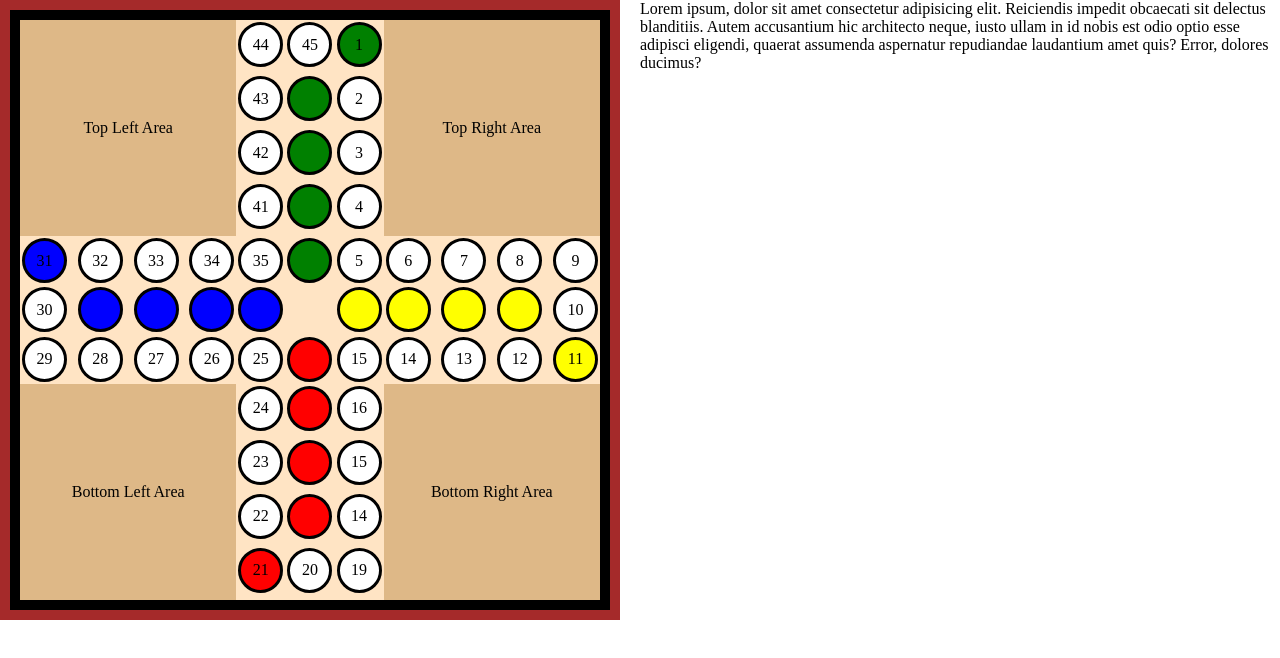
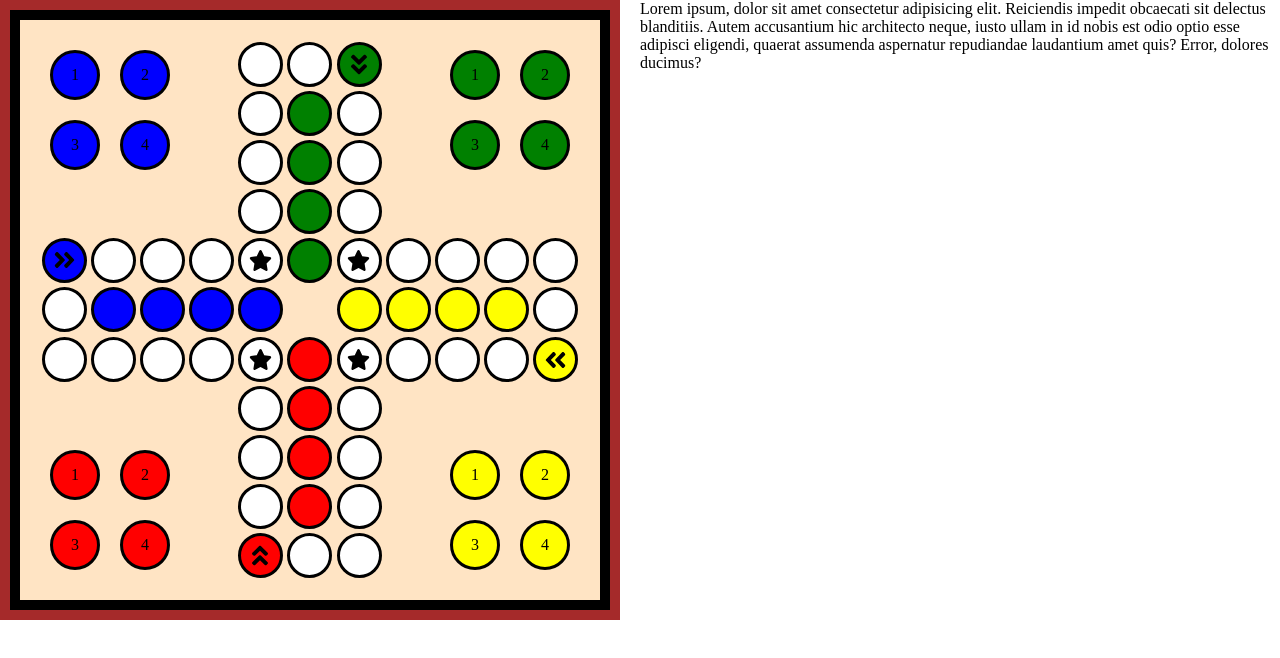
Before and after one commit to abrebion/pachisi, a plain HTML site: page index.html in a window 1280 px wide. Drawn offline with Linux system fonts and the light colour scheme.

Commit message:
New grid system

```diff
--- /dev/null
+++ b/assets/css/styles.css
@@ -0,0 +1,394 @@
+* {
+    margin: 0;
+    padding: 0;
+    box-sizing: border-box;
+}
+
+.main-container {
+    display: flex;
+}
+
+#controls {
+    flex: 1;
+    margin-left: 20px;
+}
+
+#board:after {
+    content: "";
+    position: absolute;
+    z-index: -1;
+    top: -20px;
+    left: -20px;
+    right: -20px;
+    bottom: -20px;
+    background-color: brown;
+}
+
+/************************************* Main board grid *************************************/
+#board {
+    border: 10px solid black;
+    background-color: bisque;
+    position: relative;
+    width: 600px;
+    height: 600px;
+    margin: 10px;
+    display: grid;
+    grid-template-rows: 20px repeat(11, 1fr) 20px;
+    grid-template-columns: 20px repeat(11, 1fr) 20px;
+    grid-template-areas:
+        ". . . . . . . . . . . . ."
+        ". region-top-left region-top-left region-top-left region-top-left cell-38 cell-39 cell-0 region-top-right region-top-right region-top-right region-top-right ."
+        ". region-top-left region-top-left region-top-left region-top-left cell-37 green-safe-1 cell-1 region-top-right region-top-right region-top-right region-top-right ."
+        ". region-top-left region-top-left region-top-left region-top-left cell-36 green-safe-2 cell-2 region-top-right region-top-right region-top-right region-top-right ."
+        ". region-top-left region-top-left region-top-left region-top-left cell-35 green-safe-3 cell-3 region-top-right region-top-right region-top-right region-top-right ."
+        ". cell-30 cell-31 cell-32 cell-33 cell-34 green-safe-4 cell-4 cell-5 cell-6 cell-7 cell-8 ."
+        ". cell-29 blue-safe-1 blue-safe-2 blue-safe-3 blue-safe-4 . yellow-safe-1 yellow-safe-2 yellow-safe-3 yellow-safe-4 cell-9 ."
+        ". cell-28 cell-27 cell-26 cell-25 cell-24 red-safe-4 cell-14 cell-13 cell-12 cell-11 cell-10 ."
+        ". region-bottom-left region-bottom-left region-bottom-left region-bottom-left cell-23 red-safe-3 cell-15 region-bottom-right region-bottom-right region-bottom-right region-bottom-right ."
+        ". region-bottom-left region-bottom-left region-bottom-left region-bottom-left cell-22 red-safe-2 cell-16 region-bottom-right region-bottom-right region-bottom-right region-bottom-right ."
+        ". region-bottom-left region-bottom-left region-bottom-left region-bottom-left cell-21 red-safe-1 cell-17 region-bottom-right region-bottom-right region-bottom-right region-bottom-right ."
+        ". region-bottom-left region-bottom-left region-bottom-left region-bottom-left cell-20 cell-19 cell-18 region-bottom-right region-bottom-right region-bottom-right region-bottom-right ."
+        ". . . . . . . . . . . . .";
+}
+
+.cell-0 {
+    grid-area: cell-0;
+}
+
+.cell-1 {
+    grid-area: cell-1;
+}
+
+.cell-2 {
+    grid-area: cell-2;
+}
+
+.cell-3 {
+    grid-area: cell-3;
+}
+
+.cell-4 {
+    grid-area: cell-4;
+}
+
+.cell-5 {
+    grid-area: cell-5;
+}
+
+.cell-6 {
+    grid-area: cell-6;
+}
+
+.cell-7 {
+    grid-area: cell-7;
+}
+
+.cell-8 {
+    grid-area: cell-8;
+}
+
+.cell-9 {
+    grid-area: cell-9;
+}
+
+.cell-10 {
+    grid-area: cell-10;
+}
+
+.cell-11 {
+    grid-area: cell-11;
+}
+
+.cell-12 {
+    grid-area: cell-12;
+}
+
+.cell-13 {
+    grid-area: cell-13;
+}
+
+.cell-14 {
+    grid-area: cell-14;
+}
+
+.cell-15 {
+    grid-area: cell-15;
+}
+
+.cell-16 {
+    grid-area: cell-16;
+}
+
+.cell-17 {
+    grid-area: cell-17;
+}
+
+.cell-18 {
+    grid-area: cell-18;
+}
+
+.cell-19 {
+    grid-area: cell-19;
+}
+
+.cell-20 {
+    grid-area: cell-20;
+}
+
+.cell-21 {
+    grid-area: cell-21;
+}
+
+.cell-22 {
+    grid-area: cell-22;
+}
+
+.cell-22 {
+    grid-area: cell-22;
+}
+
+.cell-23 {
+    grid-area: cell-23;
+}
+
+.cell-24 {
+    grid-area: cell-24;
+}
+
+.cell-25 {
+    grid-area: cell-25;
+}
+
+.cell-26 {
+    grid-area: cell-26;
+}
+
+.cell-27 {
+    grid-area: cell-27;
+}
+
+.cell-28 {
+    grid-area: cell-28;
+}
+
+.cell-29 {
+    grid-area: cell-29;
+}
+
+.cell-30 {
+    grid-area: cell-30;
+}
+
+.cell-31 {
+    grid-area: cell-31;
+}
+
+.cell-32 {
+    grid-area: cell-32;
+}
+
+.cell-33 {
+    grid-area: cell-33;
+}
+
+.cell-34 {
+    grid-area: cell-34;
+}
+
+.cell-35 {
+    grid-area: cell-35;
+}
+
+.cell-36 {
+    grid-area: cell-36;
+}
+
+.cell-37 {
+    grid-area: cell-37;
+}
+
+.cell-38 {
+    grid-area: cell-38;
+}
+
+.cell-39 {
+    grid-area: cell-39;
+}
+
+.cell.green-safe-1 {
+    grid-area: green-safe-1;
+}
+
+.cell.green-safe-2 {
+    grid-area: green-safe-2;
+}
+
+.cell.green-safe-3 {
+    grid-area: green-safe-3;
+}
+.cell.green-safe-4 {
+    grid-area: green-safe-4;
+}
+
+.cell.yellow-safe-1 {
+    grid-area: yellow-safe-1;
+}
+
+.cell.yellow-safe-2 {
+    grid-area: yellow-safe-2;
+}
+
+.cell.yellow-safe-3 {
+    grid-area: yellow-safe-3;
+}
+.cell.yellow-safe-4 {
+    grid-area: yellow-safe-4;
+}
+
+.cell.red-safe-1 {
+    grid-area: red-safe-1;
+}
+
+.cell.red-safe-2 {
+    grid-area: red-safe-2;
+}
+
+.cell.red-safe-3 {
+    grid-area: red-safe-3;
+}
+.cell.red-safe-4 {
+    grid-area: red-safe-4;
+}
+
+.cell.blue-safe-1 {
+    grid-area: blue-safe-1;
+}
+
+.cell.blue-safe-2 {
+    grid-area: blue-safe-2;
+}
+
+.cell.blue-safe-3 {
+    grid-area: blue-safe-3;
+}
+
+.cell.blue-safe-4 {
+    grid-area: blue-safe-4;
+}
+
+/************************************* Single cell *************************************/
+.cell {
+    background-color: white;
+    border-radius: 50%;
+    border: 3px solid black;
+    width: 45px;
+    height: 45px;
+    display: flex;
+    justify-content: center;
+    align-items: center;
+    margin: 2px;
+    position: relative;
+    color: transparent;
+}
+
+.yellow {
+    background-color: yellow;
+}
+
+.red {
+    background-color: red;
+}
+
+.blue {
+    background-color: blue;
+}
+
+.green {
+    background-color: green;
+}
+
+.start:before {
+    background-image: url('/assets/img/start-position.svg');
+    background-repeat: no-repeat;
+    background-position: center center;
+    background-size: 40%;
+    content: "";
+    position: absolute;
+    display: block;
+    width: 100%;
+    height: 100%
+}
+
+.start.green:before {
+
+}
+
+.start.yellow:before {
+    transform: rotate(90deg);
+}
+
+.start.red:before {
+    transform: rotate(180deg);
+}
+
+.start.blue:before {
+    transform: rotate(-90deg);
+}
+
+.safe {
+    background-image: url('/assets/img/safe-position.svg');
+    background-repeat: no-repeat;
+    background-position: center center;
+    background-size: 60%;
+    /* background-color: red;
+    -webkit-mask-image: url('/assets/img/safe-position.svg');
+    mask-image: url('/assets/img/safe-position.svg'); */
+}
+
+/************************************* Player region *************************************/
+
+.region {
+    display: flex;
+    flex-wrap: wrap;
+}
+
+.region.top-left {
+    grid-area: region-top-left;
+    justify-content: flex-start;
+    align-items: flex-start;
+    align-content: flex-start;
+}
+
+.region.top-right {
+    grid-area: region-top-right;
+    justify-content: flex-end;
+    align-items: flex-start;
+    align-content: flex-start;
+}
+
+.region.bottom-left {
+    grid-area: region-bottom-left;
+    justify-content: flex-start;
+    align-items: flex-end;
+    align-content: flex-end;
+}
+
+.region.bottom-right {
+    grid-area: region-bottom-right;
+    justify-content: flex-end;
+    align-items: flex-end;
+    align-content: flex-end;
+}
+
+.pawn-home {
+    width: 50px;
+    height: 50px;
+    border: 3px solid black;
+    border-radius: 50%;
+    padding: 10px;
+    margin: 10px;
+    display: flex;
+    justify-content: center;
+    align-items: center;
+
+}
--- a/assets/styles.css
+++ /dev/null
@@ -1,135 +0,0 @@
-* {
-    margin: 0;
-    padding: 0;
-    box-sizing: border-box;
-}
-
-.main-container {
-    display: flex;
-}
-
-#controls {
-    flex: 1;
-    margin-left: 20px;
-}
-
-#board:after {
-    content: "";
-    position: absolute;
-    z-index: -1;
-    top: -20px;
-    left: -20px;
-    right: -20px;
-    bottom: -20px;
-    background-color: brown;
-}
-
-#board {
-    border: 10px solid black;
-    background-color: bisque;
-    position: relative;
-    width: 600px;
-    height: 600px;
-    margin: 10px;
-    display: grid;
-    grid-template-rows: 20px repeat(11, 1fr) 20px;
-    grid-template-columns: 20px repeat(11, 1fr) 20px;
-    grid-template-areas:
-        "top-left top-left top-left top-left top-left top-center top-center top-center top-right top-right top-right top-right top-right"
-        "top-left top-left top-left top-left top-left top-center top-center top-center top-right top-right top-right top-right top-right"
-        "top-left top-left top-left top-left top-left top-center top-center top-center top-right top-right top-right top-right top-right"
-        "top-left top-left top-left top-left top-left top-center top-center top-center top-right top-right top-right top-right top-right"
-        "top-left top-left top-left top-left top-left top-center top-center top-center top-right top-right top-right top-right top-right"
-        "middle-left middle-left middle-left middle-left middle-left middle-center middle-center middle-center middle-right middle-right middle-right middle-right middle-right"
-        "middle-left middle-left middle-left middle-left middle-left middle-center middle-center middle-center middle-right middle-right middle-right middle-right middle-right"
-        "middle-left middle-left middle-left middle-left middle-left middle-center middle-center middle-center middle-right middle-right middle-right middle-right middle-right"
-        "bottom-left bottom-left bottom-left bottom-left bottom-left bottom-center bottom-center bottom-center bottom-right bottom-right bottom-right bottom-right bottom-right"
-        "bottom-left bottom-left bottom-left bottom-left bottom-left bottom-center bottom-center bottom-center bottom-right bottom-right bottom-right bottom-right bottom-right"
-        "bottom-left bottom-left bottom-left bottom-left bottom-left bottom-center bottom-center bottom-center bottom-right bottom-right bottom-right bottom-right bottom-right"
-        "bottom-left bottom-left bottom-left bottom-left bottom-left bottom-center bottom-center bottom-center bottom-right bottom-right bottom-right bottom-right bottom-right"
-        "bottom-left bottom-left bottom-left bottom-left bottom-left bottom-center bottom-center bottom-center bottom-right bottom-right bottom-right bottom-right bottom-right"
-}
-
-.secondary {
-    background-color: burlywood;
-    display: flex;
-    justify-content: center;
-    align-items: center;
-    padding: 10px;
-}
-
-.secondary.top-left {
-    grid-area: top-left;
-}
-
-.secondary.top-right {
-    grid-area: top-right;
-}
-
-.secondary.bottom-left {
-    grid-area: bottom-left;
-}
-
-.secondary.bottom-right {
-    grid-area: bottom-right;
-}
-
-.main.top-center {
-    grid-area: top-center;
-}
-
-.main.middle-left {
-    grid-area: middle-left;
-}
-
-.main.middle-center {
-    grid-area: middle-center;
-}
-
-.main.middle-right {
-    grid-area: middle-right;
-}
-
-.main.bottom-center {
-    grid-area: bottom-center;
-}
-
-.main {
-    display: flex;
-    flex-direction: row;
-    flex-wrap: wrap;
-    justify-content: space-between;
-}
-
-.cell {
-    background-color: white;
-    border-radius: 50%;
-    border: 3px solid black;
-    width: 45px;
-    height: 45px;
-    display: flex;
-    justify-content: center;
-    align-items: center;
-    margin: 2px;
-}
-
-.yellow {
-    background-color: yellow;
-}
-
-.red {
-    background-color: red;
-}
-
-.blue {
-    background-color: blue;
-}
-
-.green {
-    background-color: green;
-}
-
-.transparent {
-    background-color: transparent;
-    border: none;
-}
--- a/index.html
+++ b/index.html
@@ -5,85 +5,94 @@
     <meta name="viewport" content="width=device-width, initial-scale=1.0" />
     <meta http-equiv="X-UA-Compatible" content="ie=edge" />
     <title>Pachisi Game (IN), Ludo (UK), Petits Chevaux (FR), Parcheesi (US)...</title>
-    <link rel="stylesheet" href="./assets/styles.css" />
+    <link rel="stylesheet" href="./assets/css/styles.css" />
   </head>
   <body>
     <div class="main-container">
       <div id="board">
         <!-- Main board -->
-        <div class="area main top-center">
-          <div class="cell">44</div>
-          <div class="cell">45</div>
-          <div class="cell green">1</div>
-          <div class="cell">43</div>
-          <div class="cell green"></div>
-          <div class="cell">2</div>
-          <div class="cell">42</div>
-          <div class="cell green"></div>
-          <div class="cell">3</div>
-          <div class="cell">41</div>
-          <div class="cell green"></div>
-          <div class="cell">4</div>
-        </div>
-        <div class="area main middle-left">
-          <div class="cell blue">31</div>
-          <div class="cell">32</div>
-          <div class="cell">33</div>
-          <div class="cell">34</div>
-          <div class="cell">30</div>
-          <div class="cell blue"></div>
-          <div class="cell blue"></div>
-          <div class="cell blue"></div>
-          <div class="cell">29</div>
-          <div class="cell">28</div>
-          <div class="cell">27</div>
-          <div class="cell">26</div>
-        </div>
-        <div class="area main middle-center">
-          <div class="cell">35</div>
-          <div class="cell green"></div>
-          <div class="cell">5</div>
-          <div class="cell blue"></div>
-          <div class="cell transparent"></div>
-          <div class="cell yellow"></div>
-          <div class="cell">25</div>
-          <div class="cell red"></div>
-          <div class="cell">15</div>
-        </div>
-        <div class="area main middle-right">
-          <div class="cell">6</div>
-          <div class="cell">7</div>
-          <div class="cell">8</div>
-          <div class="cell">9</div>
-          <div class="cell yellow"></div>
-          <div class="cell yellow"></div>
-          <div class="cell yellow"></div>
-          <div class="cell">10</div>
-          <div class="cell">14</div>
-          <div class="cell">13</div>
-          <div class="cell">12</div>
-          <div class="cell yellow">11</div>
-        </div>
-        <div class="area main bottom-center">
-          <div class="cell">24</div>
-          <div class="cell red"></div>
-          <div class="cell">16</div>
-          <div class="cell">23</div>
-          <div class="cell red"></div>
-          <div class="cell">15</div>
-          <div class="cell">22</div>
-          <div class="cell red"></div>
-          <div class="cell">14</div>
-          <div class="cell red">21</div>
-          <div class="cell">20</div>
-          <div class="cell">19</div>
-        </div>
-
-        <!-- Secondary areas -->
-        <div class="area secondary top-left">Top Left Area</div>
-        <div class="area secondary top-right">Top Right Area</div>
-        <div class="area secondary bottom-left">Bottom Left Area</div>
-        <div class="area secondary bottom-right">Bottom Right Area</div>
+          <div class="cell cell-0 green start">1</div>
+          <div class="cell cell-1">2</div>
+          <div class="cell cell-2">3</div>
+          <div class="cell cell-3">4</div>
+          <div class="cell cell-4 safe">5</div>
+          <div class="cell cell-5">6</div>
+          <div class="cell cell-6">7</div>
+          <div class="cell cell-7">8</div>
+          <div class="cell cell-8">9</div>
+          <div class="cell cell-9">10</div>
+          <div class="cell cell-10 yellow start">11</div>
+          <div class="cell cell-11">12</div>
+          <div class="cell cell-12">13</div>
+          <div class="cell cell-13">14</div>
+          <div class="cell cell-14 safe">15</div>
+          <div class="cell cell-15">16</div>
+          <div class="cell cell-16">17</div>
+          <div class="cell cell-17">18</div>
+          <div class="cell cell-18">19</div>
+          <div class="cell cell-19">20</div>
+          <div class="cell cell-20 red start">21</div>
+          <div class="cell cell-21">22</div>
+          <div class="cell cell-22">23</div>
+          <div class="cell cell-23">24</div>
+          <div class="cell cell-24 safe">25</div>
+          <div class="cell cell-25">26</div>
+          <div class="cell cell-26">27</div>
+          <div class="cell cell-27">28</div>
+          <div class="cell cell-28">29</div>
+          <div class="cell cell-29">30</div>
+          <div class="cell cell-30 blue start">31</div>
+          <div class="cell cell-31">32</div>
+          <div class="cell cell-32">33</div>
+          <div class="cell cell-33">34</div>
+          <div class="cell cell-34 safe">35</div>
+          <div class="cell cell-35">36</div>
+          <div class="cell cell-36">37</div>
+          <div class="cell cell-37">38</div>
+          <div class="cell cell-38">39</div>
+          <div class="cell cell-39">40</div>
+          <!-- Safe Zone -->
+          <div class="cell green-safe-1 green"></div>
+          <div class="cell green-safe-2 green"></div>
+          <div class="cell green-safe-3 green"></div>
+          <div class="cell green-safe-4 green"></div>
+          <div class="cell yellow-safe-1 yellow"></div>
+          <div class="cell yellow-safe-2 yellow"></div>
+          <div class="cell yellow-safe-3 yellow"></div>
+          <div class="cell yellow-safe-4 yellow"></div>
+          <div class="cell red-safe-1 red"></div>
+          <div class="cell red-safe-2 red"></div>
+          <div class="cell red-safe-3 red"></div>
+          <div class="cell red-safe-4 red"></div>
+          <div class="cell blue-safe-1 blue"></div>
+          <div class="cell blue-safe-2 blue"></div>
+          <div class="cell blue-safe-3 blue"></div>
+          <div class="cell blue-safe-4 blue"></div>
+          <!-- Pawn Region -->
+          <div class="region top-left" id="player-blue">
+              <div id="blue-pawn-1" class="pawn-home blue">1</div>
+              <div id="blue-pawn-2" class="pawn-home blue">2</div>
+              <div id="blue-pawn-3" class="pawn-home blue">3</div>
+              <div id="blue-pawn-4" class="pawn-home blue">4</div>
+          </div>
+          <div class="region top-right" id="player-green">
+            <div id="green-pawn-1" class="pawn-home green">1</div>
+            <div id="green-pawn-3" class="pawn-home green">2</div>
+            <div id="green-pawn-4" class="pawn-home green">3</div>
+            <div id="green-pawn-4" class="pawn-home green">4</div>
+          </div>
+          <div class="region bottom-left" id="player-red">
+            <div id="red-pawn-1" class="pawn-home red">1</div>
+            <div id="red-pawn-2" class="pawn-home red">2</div>
+            <div id="red-pawn-3" class="pawn-home red">3</div>
+            <div id="red-pawn-4" class="pawn-home red">4</div>
+          </div>
+          <div class="region bottom-right" id="player-yellow">
+            <div id="yellow-pawn-1" class="pawn-home yellow">1</div>
+            <div id="yellow-pawn-2" class="pawn-home yellow">2</div>
+            <div id="yellow-pawn-3" class="pawn-home yellow">3</div>
+            <div id="yellow-pawn-4" class="pawn-home yellow">4</div>
+          </div>
       </div>
       <div id="controls">
         Lorem ipsum, dolor sit amet consectetur adipisicing elit. Reiciendis impedit obcaecati sit delectus blanditiis. Autem accusantium hic architecto neque, iusto ullam in id
```
Also changed, not shown: assets/img/safe-position.svg (added), assets/img/start-position.svg (added).
